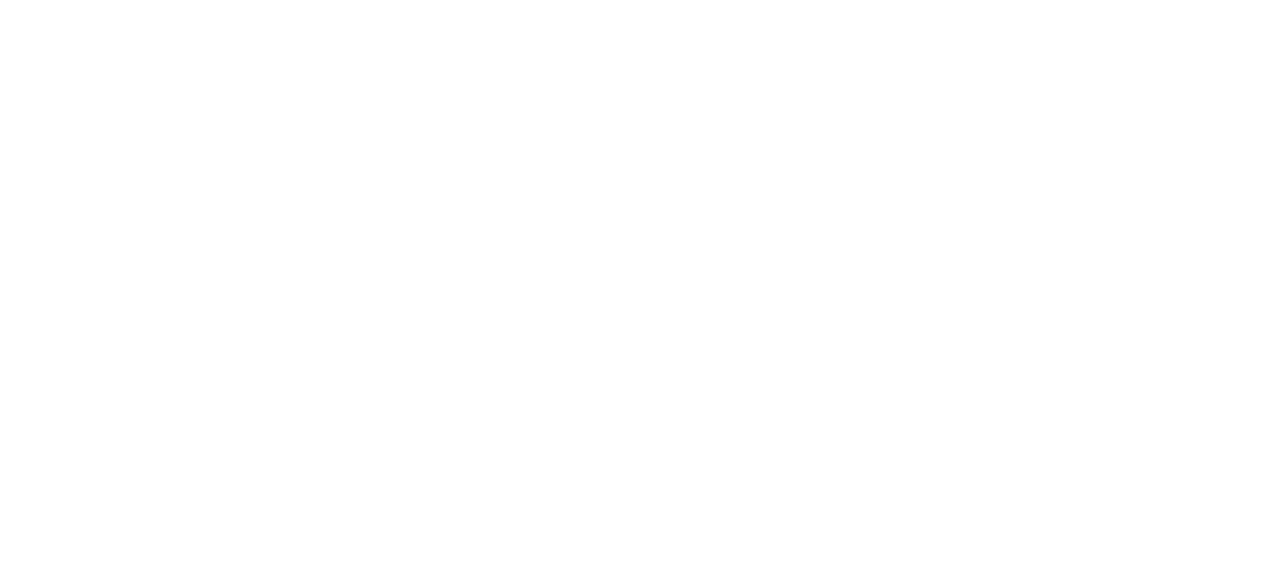
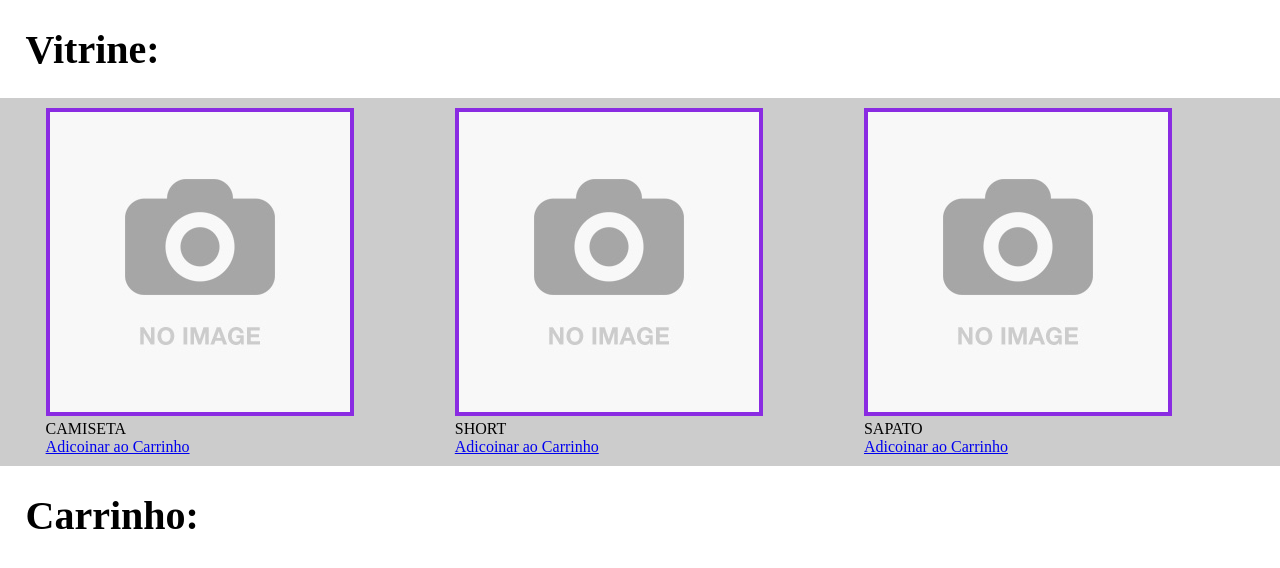
Before and after one commit to CarlosDevit/Aulas_JavaScript, a plain HTML site: page index.html in a window 1280 px wide. Drawn offline with Linux system fonts and the light colour scheme.

Commit message:
Mini-Loja-Virtual Exemplo

```diff
--- a/css/style.css
+++ b/css/style.css
@@ -15,3 +15,43 @@ div.clear {
 }
 
 /*******/
+
+h2{
+    padding: 2%;
+    font-size: 40px;
+}
+
+div.produtos{
+    max-width: 1280px;
+    margin: 0 auto;
+    padding:  0 2%;
+    display: flex;
+    background: #ccc;
+}
+
+div.carrinho{
+    max-width: 900px;
+    margin: 0 auto;
+    padding:  0 2%;
+    display: block;
+}
+
+img{
+    border: 4px solid blueviolet;
+}
+
+div.produto-single{
+    width: 33.3%;
+    padding: 10px 20px;
+}
+
+div.produtos p{
+    text-transform: uppercase;
+
+}
+
+div.carrinho p{
+    text-transform: uppercase;
+    padding: 10px 20px;
+    text-align: center;
+}
--- a/index.html
+++ b/index.html
@@ -12,13 +12,25 @@
     <meta name="author" content="Carlos Devit">
     <!-- icone site <link rel="shortcut icon" type="image-x/png" href="icone.ico"> -->
     <link href="css/style.css" rel="stylesheet" />
-    <script src="js/functions.js"></script>
+
 
 </head>
 
 <body>
 
+    <h2>Vitrine:</h2>
 
+    <div id="produtos" class="produtos">
+
+    </div><!-- produtos -->
+
+    <h2>Carrinho:</h2>
+
+    <div id="carrinho" class="carrinho">
+
+    </div><!-- carrinho -->
+
+    <script src="js/functions.js"></script>
 </body>
 
 </html>
--- a/js/functions.js
+++ b/js/functions.js
@@ -1,14 +1,67 @@
-window.onload = function(){
-    var nome = "Devitm";
+const itens = [
+    {
+        id: 0,
+        nome: 'camiseta',
+        img: 'images/image.jpg',
+        quantidade: 0
+    },
 
-    if(nome == "Devit"){
-        alert("Verdadeiro\n" + "Olá " + nome);
+    {
+        id: 1,
+        nome: 'short',
+        img: 'images/image.jpg',
+        quantidade: 0
+    },
+
+    {
+        id: 2,
+        nome: 'sapato',
+        img: 'images/image.jpg',
+        quantidade: 0
     }
-    else if (nome != "Devitm"){
-        nome = "devit";
-        alert("Falso\n" + "Olá Visitante!" + "Onde está o " + nome);
-    }
-    else{
-        alert("intruso");
-    }
+]
+
+inicializarLoja = () => {
+    var containerProdutos = document.getElementById('produtos');
+    itens.map((val) => {
+        containerProdutos.innerHTML += `
+
+        <div class="produto-single">
+            <img src="`+ val.img + `">
+            <p>`+ val.nome + `</p>
+            <a key="`+ val.id + `" href="#">Adicoinar ao Carrinho</a>
+        </div>
+        `;
+
+    })
 }
+
+inicializarLoja();
+
+atualizarCarrinho = () => {
+    var containerCarrinho = document.getElementById('carrinho');
+    containerCarrinho.innerHTML = "";
+    itens.map((val) => {
+        if (val.quantidade > 0) {
+            containerCarrinho.innerHTML += `
+
+            <p>`+ val.nome + ` | quantidade: ` + val.quantidade + `</p>
+            <hr>
+
+
+        `;
+        }
+    })
+
+}
+
+var links = document.getElementsByTagName('a');
+
+for (var i = 0; i < links.length; i++) {
+    links[i].addEventListener('click', function () {
+        let key = this.getAttribute('key');
+        itens[key].quantidade++;
+        atualizarCarrinho();
+        return false;
+    })
+}
```
Also changed, not shown: images/image.jpg (added).
